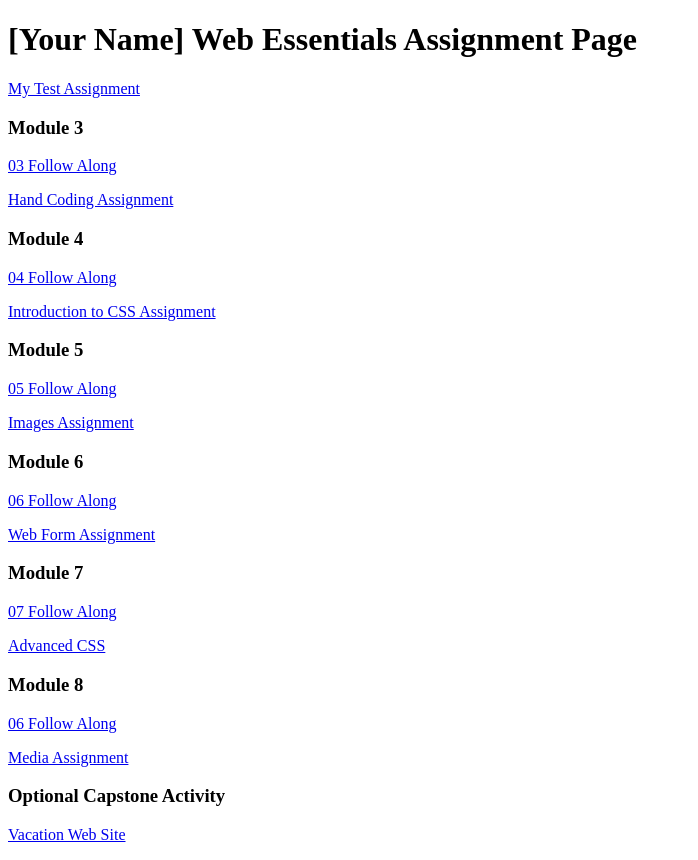
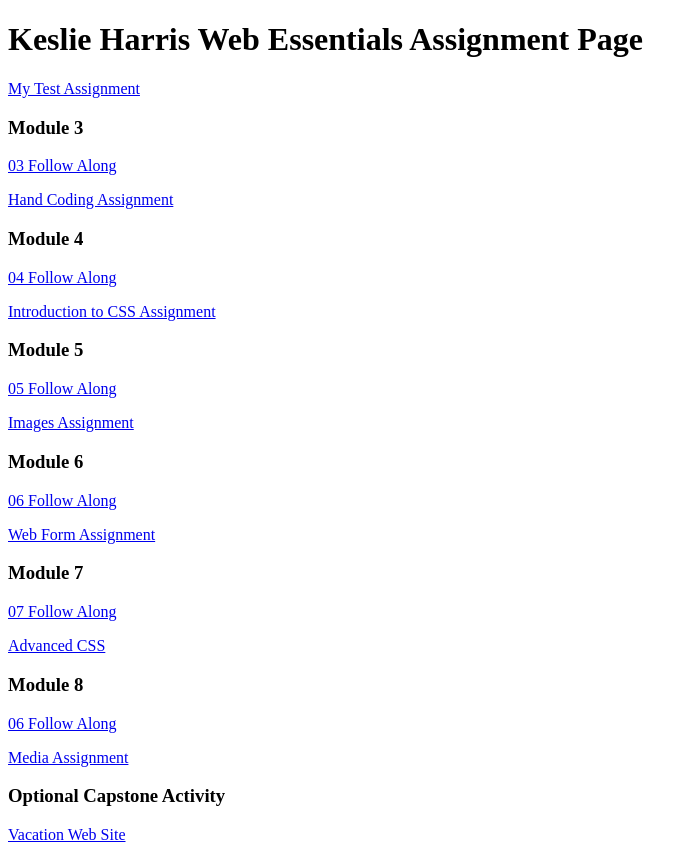
Before and after one commit to Keslie2004/dwdd1600, a plain HTML site: page index.html in a window 1280 px wide. Shown: the whole page, without its empty margins (0-698 px from the left). Drawn offline with Linux system fonts and the light colour scheme.

Commit message:
Added my name

```diff
--- a/index.html
+++ b/index.html
@@ -6,7 +6,7 @@
 		<title>dwdd 1600 assignment list page</title>
 	</head>
 	<body>
-		<h1>[Your Name] Web Essentials Assignment Page</h1>
+		<h1>Keslie Harris Web Essentials Assignment Page</h1>
 		<p><a href="01test">My Test Assignment</a></p>
 
 		<h3>Module 3</h3>
```
